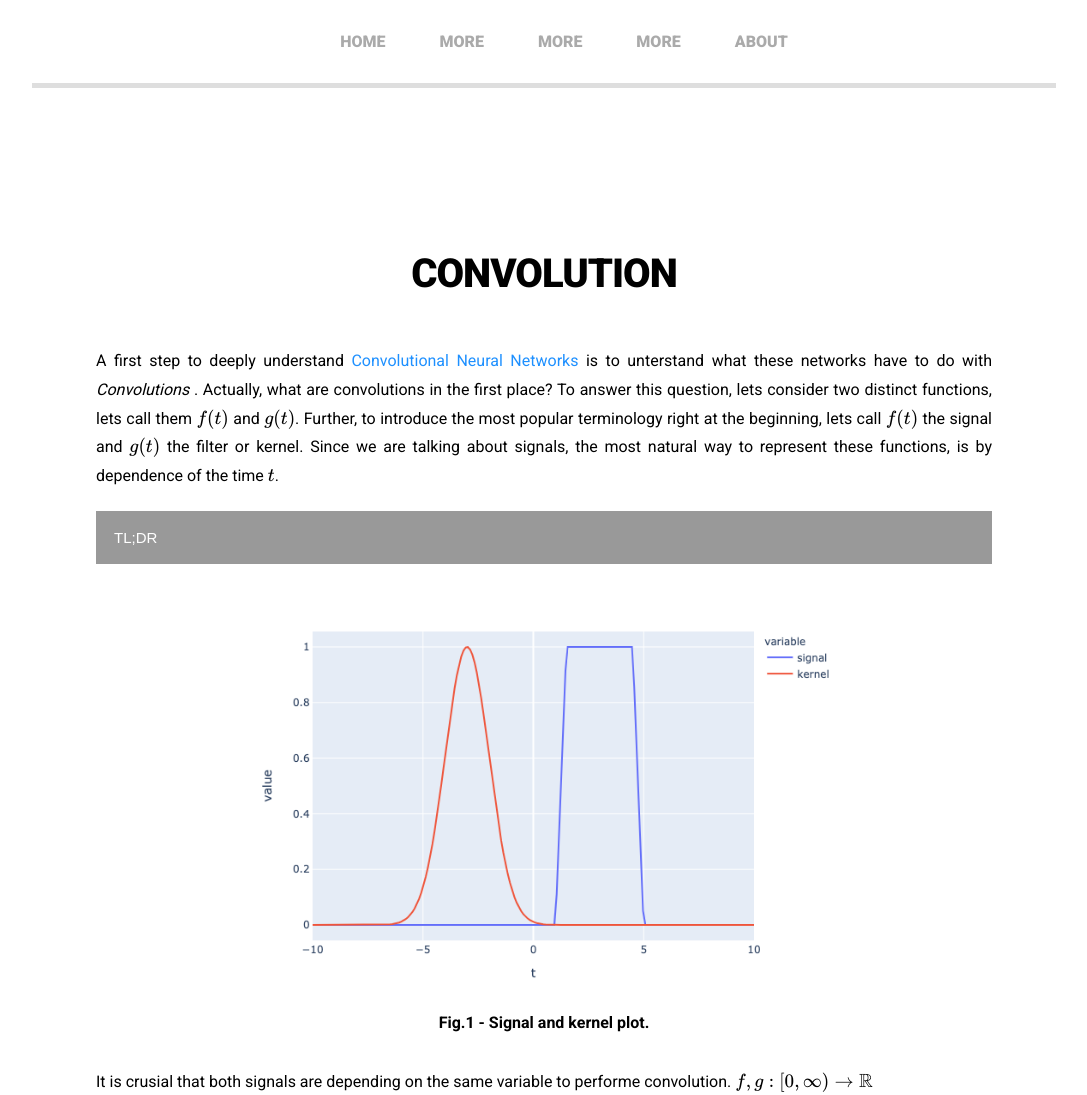
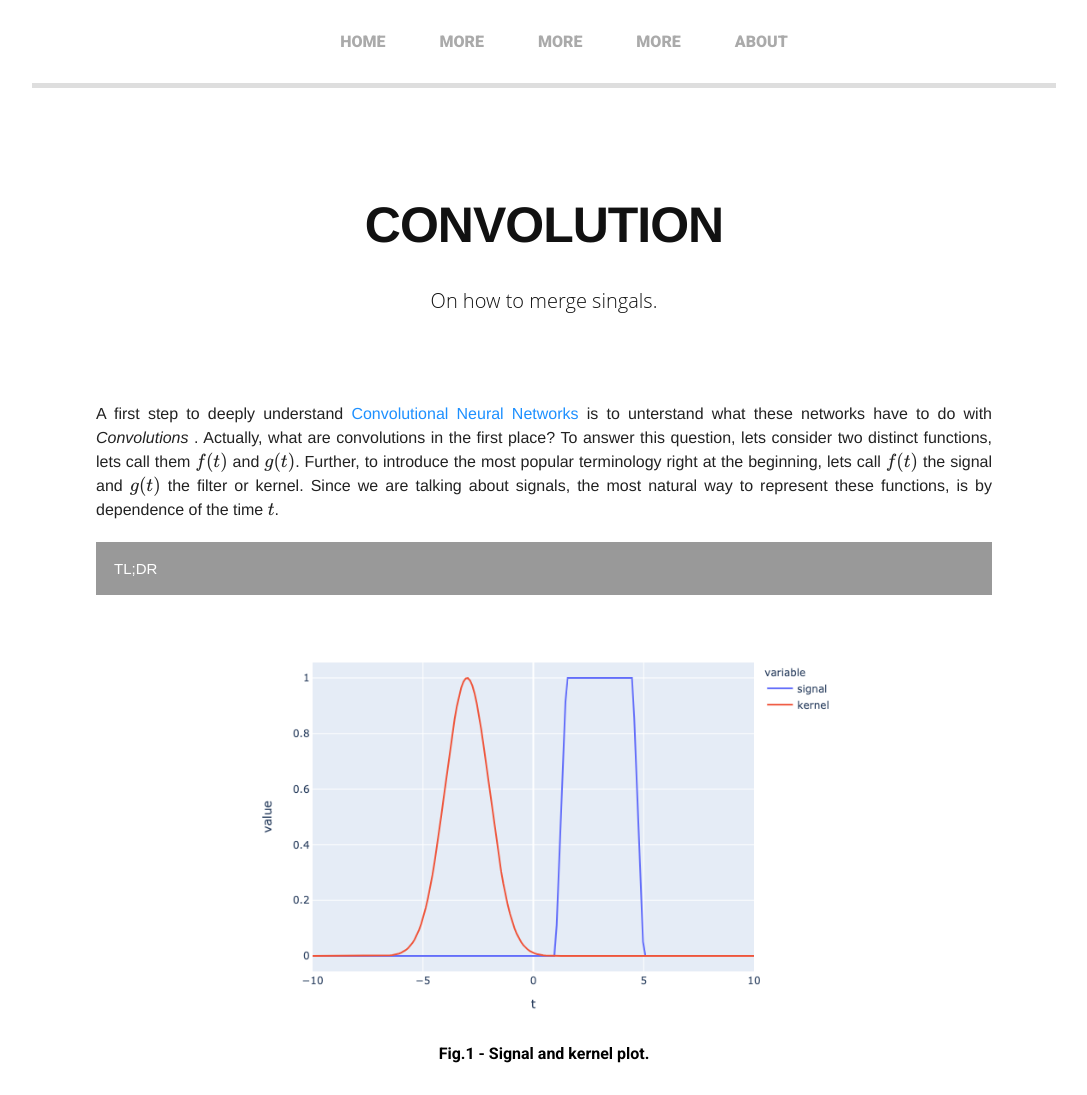
Before and after one commit to johSchm/aiblog, a plain HTML site: page html/convolution.html in a window 1280 px wide. Shown: the top 1095 px of the page, without its empty margins (96-1183 px from the left). Drawn offline with nearby package versions, Linux system fonts and the light colour scheme.

Commit message:
conv paragraphs

```diff
--- a/css/text.css
+++ b/css/text.css
@@ -11,10 +11,42 @@ div.blog_text_container p {
     font-size: 16px
 }
 
-p.big {
+h1 {
+  color: #111;
+  font-family: 'Helvetica Neue', sans-serif;
+  font-size: 50px;
+  font-weight: bold;
+  letter-spacing: -1px;
+  line-height: 1;
+  text-align: center;
+  padding: 0;
+  margin: 0;
+}
+
+h2 {
+  color: #111;
+  font-family: 'Open Sans', sans-serif;
+  font-size: 20px;
+  font-weight: 300;
+  line-height: 2px;
+  margin: 0 0 50px;
+  text-align: center;
+}
+
+p {
+  color: #222;
+  font-family: 'Helvetica Neue', sans-serif;
+  font-size: 14px;
+  line-height: 24px;
+  margin: 0 0 24px;
+  text-align: justify;
+  text-justify: inter-word;
+}
+
+/* p.big {
   line-height: 1.8;
   text-align: justify;
-}
+} */
 
 a {
   color: DodgerBlue;
--- a/html/convolution.html
+++ b/html/convolution.html
@@ -29,8 +29,9 @@
   </section>
   <section>
     <h1>CONVOLUTION</h1>
+		<h2>On how to merge singals.</h2>
     <div class=blog_text_container>
-      <p class='big'>
+      <p>
         A first step to deeply understand
         <a href = "html/convnet.html" target = "_self"> Convolutional Neural Networks </a>
         is to unterstand what these networks have to do with <i> Convolutions </i>.
@@ -45,7 +46,7 @@
 
 			<button type="button" class="collapsible">TL;DR</button>
 			<div class="content">
-				<p class='big'>
+				<p>
 					Convolution is a mathematical operation, which does not necessarily
 					require time-depending functions,
 					we will see that in the
@@ -61,7 +62,7 @@
 			 <figcaption><b>Fig.1 - Signal and kernel plot.</b></figcaption>
 			</figure>
 
-      <p class='big'>
+      <p>
 				It is crusial that both signals are depending on the same variable to performe convolution.
 				\( f,g: [0, \infty) \rightarrow \mathbb{R} \)
 
@@ -75,7 +76,11 @@
 				If you are working with convolutions, it is significant to know that they follow commutativity, thus
 
 				$$ f(t) \otimes g(t) = g(t) \otimes f(t) $$
+			</p>
 
+			<button type="button" class="collapsible">Proof</button>
+			<div class="content">
+				<p>
 					To proof that, we can simply substitute \( t - \tau = \tau^\prime \), such that
 
 					$$ f(t) \otimes g(t) = - \int_{+\infty}^{-\infty} f(t - \tau^\prime) g(\tau^\prime) d \tau^\prime. $$
@@ -98,10 +103,32 @@
 					arbitrary variable name, and we will finally end up with:
 
 					$$ f(t) \otimes g(t) = \int_{-\infty}^{+\infty} g(\tau) f(t - \tau) d \tau $$
+				</p>
+			</div>
 
-				used for filter
+			<p>
+				This should give you an intuitive introduction to the notion of convolution.
+				Lets stop here and reflect our initial motivation for a momenten. We motivated
+				this topic as an introduction and base line for understanding the functionality of
+				<a href = "html/convnet.html" target = "_self"> Convolutional Neural Networks </a>.
+				These networks, however, work with a special form of convolution, still in the sence
+				of merging two signals together, but in an discretized space rather than a
+				continuouse one, as employed before. This is process is termed discrete convolution.
+			</p>
+			<ul>
+			 <li>Introduce Discrete Convolution</li>
+			</ul>
+			<p>
+				Now, let us expand our knowlegde about convolution by one further notion:
+				Previously, we have only considered two dimentions, the time \( t \) and the
+				function value \( f(t) \) at this time point. As always in math-carried
+				subjects, this can be extanded by further dimensions, introducing the
+				field of multidimensional discrete convolution.
+			</p>
+
+				<!-- used for filter
 				hence f = signal, g = filter or kernel
-				look up discrete conv
+				look up discrete conv -->
 
 				[1](https://www-structmed.cimr.cam.ac.uk/Course/Convolution/convolution.html)
 			</p>
```
Also changed, not shown: 1 other file. Lines whose indentation alone changed are shown as unchanged.
